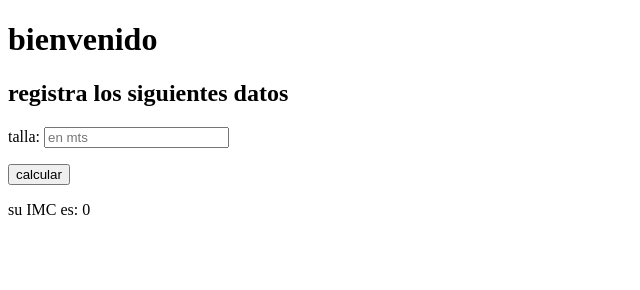
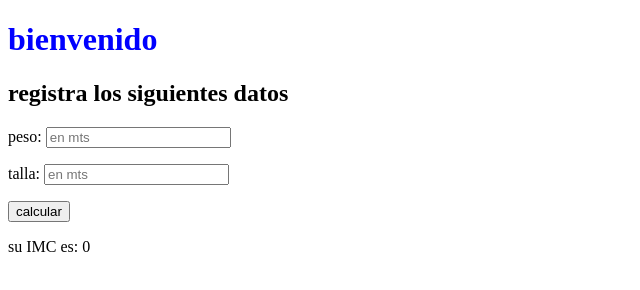
Before and after one commit to diana16o7/practica1_diana-, a plain HTML site: page index.html in a window 1280 px wide. Shown: the whole page, without its empty margins (0-640 px from the left). Drawn offline with Linux system fonts and the light colour scheme.

Commit message:
Update index.html

```diff
--- a/index.html
+++ b/index.html
@@ -2,10 +2,14 @@
 <html>
   <title>calcular la masa corporal</title>
   </head>
+  <meta charset="utf-8">
+  <meta name="viewport" content="width=device-width">
+  <link href="index.css" rel="stylesheet" type="text/css" />
 <body>
   <h1>bienvenido <h1>
     <h2 class= "headertwo">
       registra los siguientes datos</h2>
+      <p class="neadertwo"> peso: <input type= "text"placeholder="en mts" id="altura"></p>
     <p class="neadertwo"> talla: <input type= "text"placeholder="en mts" id="altura"></p>
     <button type= "button" onclick="getIMC()">calcular</button>
     <p>su IMC es: <a id="imc">0</a></p>
```
